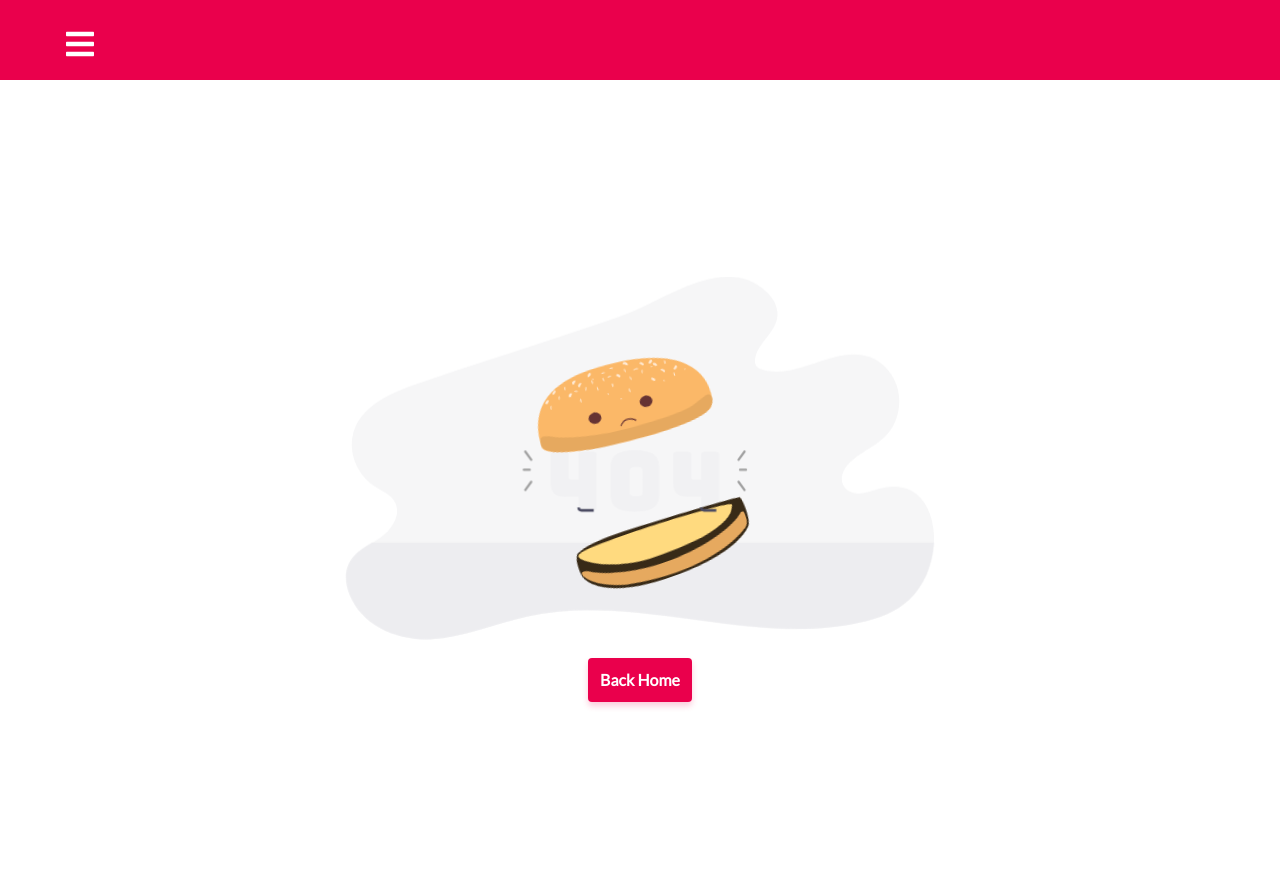
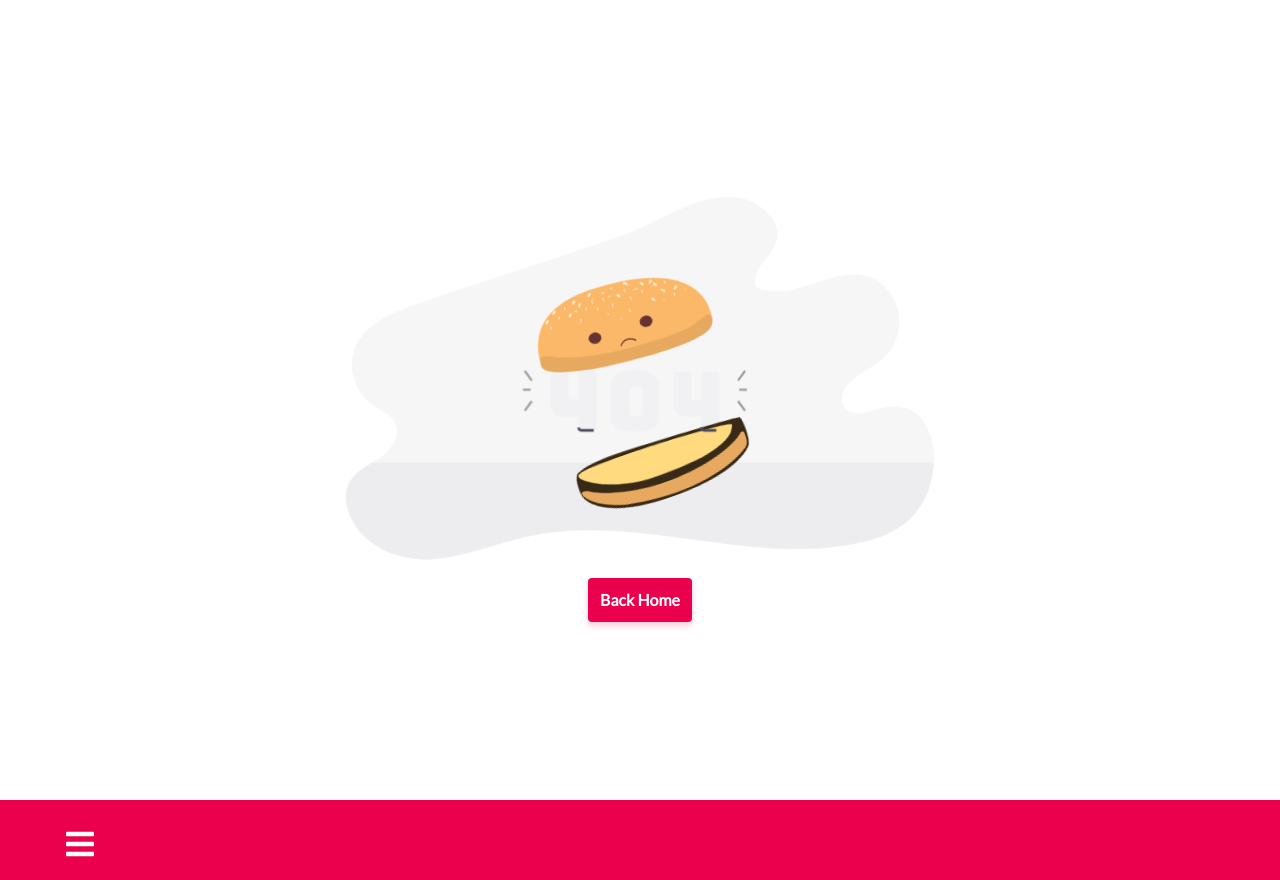
Before and after one commit to iurylippo/react-dev-initial-structure, a React (Create React App) app: page /notfound in a window 1280 px wide. Built offline with nearby package versions, Linux system fonts and the light colour scheme.

Commit message:
fix: notfound redirect page

```diff
--- a/src/components/Navbar/items.tsx
+++ b/src/components/Navbar/items.tsx
@@ -20,7 +20,7 @@ const items: ItemTypes = [
     },
     {
         title: 'Pedidos',
-        path: '/orders',
+        path: '/order',
         icon: <FaIcons.FaFileInvoiceDollar />,
     },
     {
--- a/src/pages/Notfound/index.tsx
+++ b/src/pages/Notfound/index.tsx
@@ -11,7 +11,7 @@ const Notfound = () => {
     return (
         <Container fluid className="container-box-col">
             <Vetor />
-            <Link to="/">
+            <Link to="/dashboard">
                 <Button>{t('notfound.buttons.backHome')}</Button>
             </Link>
         </Container>
--- /dev/null
+++ b/src/routes/DefaultRoutes/index.tsx
@@ -0,0 +1,24 @@
+import React from 'react';
+import { Redirect, Route } from 'react-router-dom';
+import Navbar from '../../components/Navbar';
+import Access from '../../pages/Access';
+import Edi from '../../pages/Edi';
+import Main from '../../pages/Main';
+import Order from '../../pages/Order';
+import Report from '../../pages/Report';
+import Upload from '../../pages/Upload';
+
+const DefaultRoutes = () => (
+    <>
+        <Navbar />
+        <Route exact path="/dashboard" component={Main} />
+        <Route exact path="/order" component={Order} />
+        <Route exact path="/report" component={Report} />
+        <Route exact path="/edi" component={Edi} />
+        <Route exact path="/upload" component={Upload} />
+        <Route exact path="/access" component={Access} />
+        <Redirect to="/notfound" />
+    </>
+);
+
+export default DefaultRoutes;
--- a/src/routes/index.tsx
+++ b/src/routes/index.tsx
@@ -1,30 +1,23 @@
 import React from 'react';
 import { BrowserRouter as Router, Switch, Route } from 'react-router-dom';
-import Navbar from '../components/Navbar';
-import Access from '../pages/Access';
-import Edi from '../pages/Edi';
-import Main from '../pages/Main';
 import Notfound from '../pages/Notfound';
-import Order from '../pages/Order';
-import Report from '../pages/Report';
+
 import Signin from '../pages/Signin';
-import Upload from '../pages/Upload/indext';
+import DefaultRoutes from './DefaultRoutes';
+
+// const NotFoundRedirect = () => <Redirect to="/notfound" />;
 
 const Routes = () => {
     return (
-        <Router>
-            <Navbar />
-            <Switch>
-                <Route exact path="/" component={Signin} />
-                <Route exact path="/dashboard" component={Main} />
-                <Route exact path="/order" component={Order} />
-                <Route exact path="/report" component={Report} />
-                <Route exact path="/edi" component={Edi} />
-                <Route exact path="/upload" component={Upload} />
-                <Route exact path="/access" component={Access} />
-                <Route path="*" component={Notfound} />
-            </Switch>
-        </Router>
+        <>
+            <Router>
+                <Route exact path="/notfound" component={Notfound} />
+                <Switch>
+                    <Route exact path="/" component={Signin} />
+                    <Route component={DefaultRoutes} />
+                </Switch>
+            </Router>
+        </>
     );
 };
 
```
Also changed, not shown: src/pages/Upload/index.tsx (renamed from src/pages/Upload/indext.tsx), 1 other file (tests, documents, lock files or other folders).
